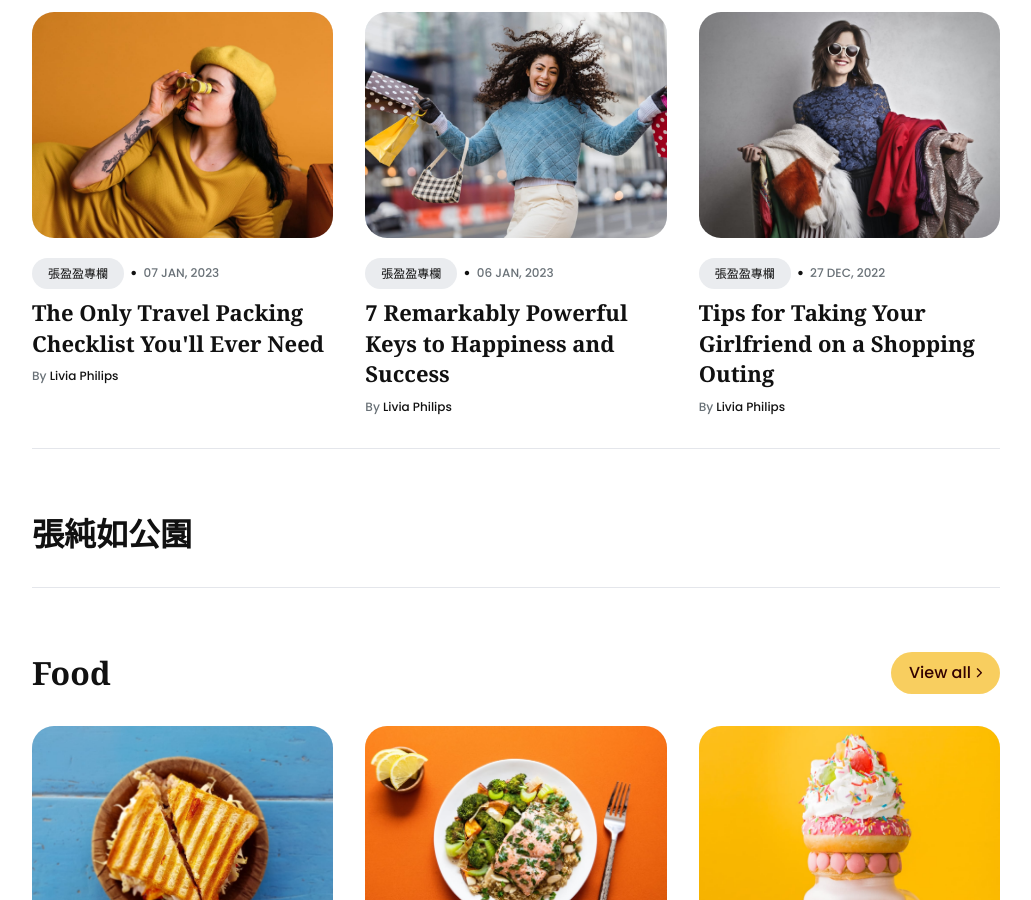
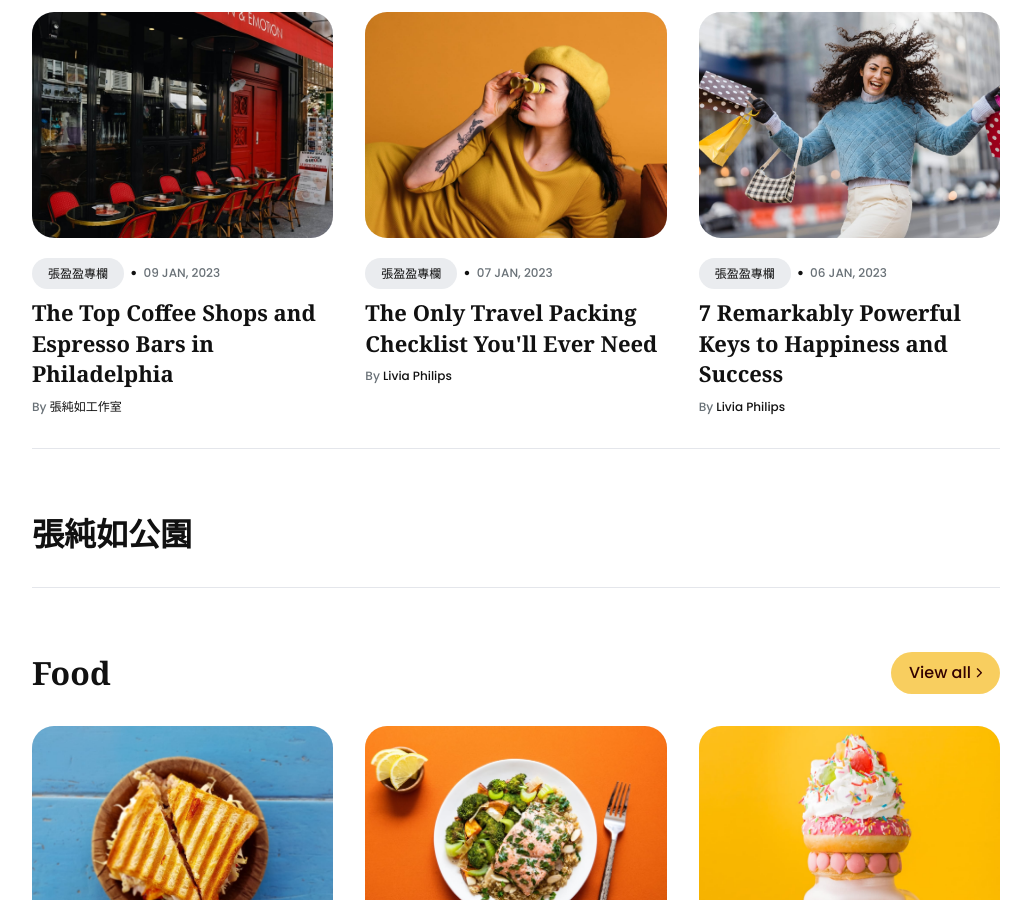
Before and after one commit to thatirischang/thatirischang.github.io, a Jekyll site: the page built from index.html, in a window 1280 px wide and 900 px high, scrolled down 1807 px. Shown: the whole window, without its empty margins (124-1155 px from the left). Built offline with Jekyll 4.4.1, drawn with Linux system fonts in a browser that asks for light colours.

Commit message:
Update 2023-01-09-the-top-coffee-shops-and-espresso-bars-in-philadelphia.md

```diff
--- a/_posts/2023-01-09-the-top-coffee-shops-and-espresso-bars-in-philadelphia.md
+++ b/_posts/2023-01-09-the-top-coffee-shops-and-espresso-bars-in-philadelphia.md
@@ -5,7 +5,7 @@ description: Class aptent taciti sociosqu ad litora torquent per conubia nostra,
 date: 2023-01-09 15:01:35 +0300
 author: admin
 image: '/images/17.jpg'
-tags: [shopping]
+tags: [張盈盈專欄]
 ---
 Vestibulum lacinia arcu eget nulla. Class aptent taciti sociosqu ad litora torquent per conubia nostra, per inceptos himenaeos. Curabitur sodales ligula in libero. Sed dignissim lacinia nunc. Curabitur tortor. Pellentesque nibh. Aenean quam. In scelerisque sem at dolor. Maecenas mattis. Sed convallis tristique sem. Proin ut ligula vel nunc egestas porttitor.
 
```
